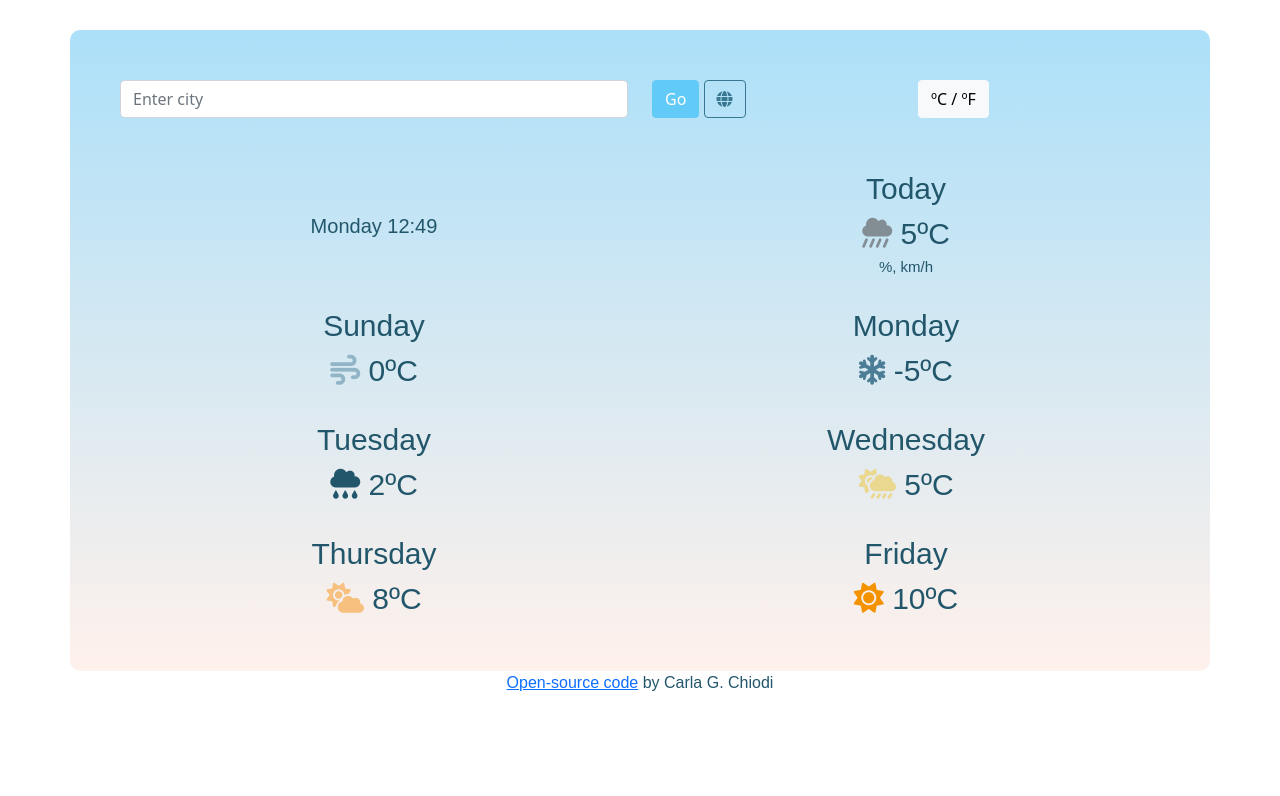
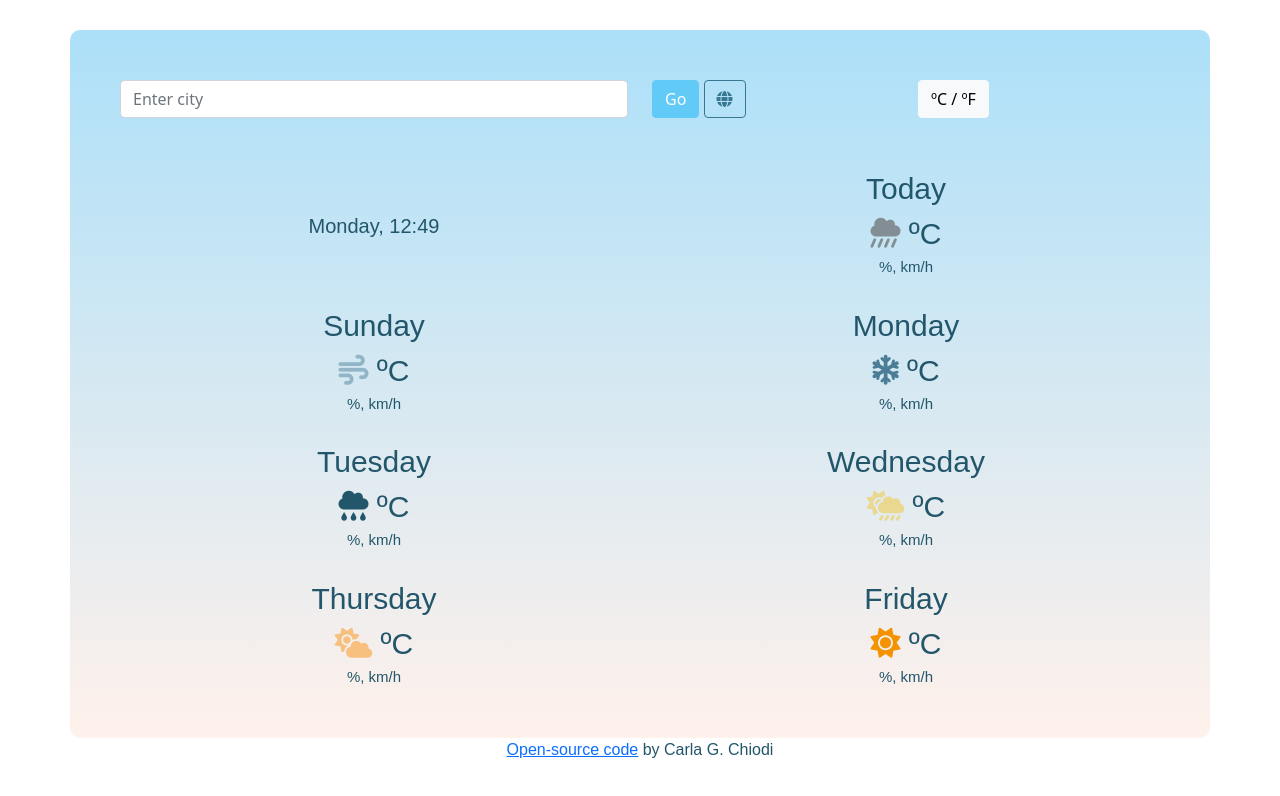
Before and after one commit to chiodicg/Weather-app, a website built with Parcel: page index.html in a window 1280 px wide. Built offline with nearby package versions, Linux system fonts and the light colour scheme; no server answers.

Commit message:
humidity and precipitation added
Added humidity and precipitation to all days

```diff
--- a/index.html
+++ b/index.html
@@ -38,8 +38,8 @@
       <div class="col-md today">
         <span id="today">Today</span>
         <br />
-        <i class="fas fa-cloud-showers-heavy"></i> <span class="temp" id="temp-day1">5</span><span class="unit">ºC</span>
-        <div class="humid-wind"><span id="humidity"></span>%, <span id="wind"></span>km/h</div>
+        <i class="fas fa-cloud-showers-heavy"></i> <span class="temp" id="temp-day1"></span><span class="unit">ºC</span>
+        <div class="humid-wind"><span id="humidity-day1"></span>%, <span id="wind-day1"></span> km/h</div>
       </div>
       </div>
       <br />
@@ -47,12 +47,14 @@
         <div class="col-md">
           Sunday
           <br />
-          <i class="fas fa-wind"></i> <span class="temp" id="temp-day2">0</span><span class="unit">ºC</span>
+          <i class="fas fa-wind"></i> <span class="temp" id="temp-day2"></span><span class="unit">ºC</span>
+          <div class="humid-wind"><span id="humidity-day2"></span>%, <span id="wind-day2"></span> km/h</div>
         </div>
         <div class="col-md">
           Monday
           <br />
-          <i class="fas fa-snowflake"></i> <span class="temp" id="temp-day3">-5</span><span class="unit">ºC</span>
+          <i class="fas fa-snowflake"></i> <span class="temp" id="temp-day3"></span><span class="unit">ºC</span>
+          <div class="humid-wind"><span id="humidity-day3"></span>%, <span id="wind-day3"></span> km/h</div>
         </div>
       </div>
       <br />
@@ -60,12 +62,14 @@
         <div class="col-md">
           Tuesday
           <br />
-          <i class="fas fa-cloud-rain"></i> <span class="temp" id="temp-day4">2</span><span class="unit">ºC</span>
+          <i class="fas fa-cloud-rain"></i> <span class="temp" id="temp-day4"></span><span class="unit">ºC</span>
+          <div class="humid-wind"><span id="humidity-day4"></span>%, <span id="wind-day4"></span> km/h</div>
         </div>
         <div class="col-md">
           Wednesday
           <br />
-          <i class="fas fa-cloud-sun-rain"></i> <span class="temp" id="temp-day5">5</span><span class="unit">ºC</span>
+          <i class="fas fa-cloud-sun-rain"></i> <span class="temp" id="temp-day5"></span><span class="unit">ºC</span>
+          <div class="humid-wind"><span id="humidity-day5"></span>%, <span id="wind-day5"></span> km/h</div>
         </div>
       </div>
       <br />
@@ -73,12 +77,14 @@
         <div class="col-md">
           Thursday
           <br />
-          <i class="fas fa-cloud-sun"></i> <span class="temp" id="temp-day6">8</span><span class="unit">ºC</span>
+          <i class="fas fa-cloud-sun"></i> <span class="temp" id="temp-day6"></span><span class="unit">ºC</span>
+          <div class="humid-wind"><span id="humidity-day6"></span>%, <span id="wind-day6"></span> km/h</div>
         </div>
         <div class="col-md">
           Friday
           <br />
-          <i class="fas fa-sun"></i> <span class="temp" id="temp-day7">10</span><span class="unit">ºC</span>
+          <i class="fas fa-sun"></i> <span class="temp" id="temp-day7"></span><span class="unit">ºC</span>
+          <div class="humid-wind"><span id="humidity-day7"></span>%, <span id="wind-day7"></span> km/h</div>
         </div>
         </div>
       </div>
--- a/src/index.js
+++ b/src/index.js
@@ -16,7 +16,7 @@ let minutes = now.getMinutes(now);
 if (minutes < 10) {minutes = `0${minutes}`}
 function formatDate() {
   let dateTime = document.querySelector("#date-time");
-  dateTime.innerHTML = `${day} ${hour}:${minutes}`;
+  dateTime.innerHTML = `${day}, ${hour}:${minutes}`;
 }
 formatDate();
 
@@ -26,8 +26,8 @@ function showTemperature(response) {
   document.querySelector("#place").innerHTML = response.data.name;
   document.querySelector("#description").innerHTML = response.data.weather[0].main;
   document.querySelector("#temp-day1").innerHTML = temperature;
-  document.querySelector("#humidity").innerHTML = Math.round(response.data.main.humidity);
-  document.querySelector("#wind").innerHTML = Math.round(response.data.wind.speed);
+  document.querySelector("#humidity-day1").innerHTML = Math.round(response.data.main.humidity);
+  document.querySelector("#wind-day1").innerHTML = Math.round(response.data.wind.speed);
         }
 
 function search(city) {
```
Also changed, not shown: 1 other file.
